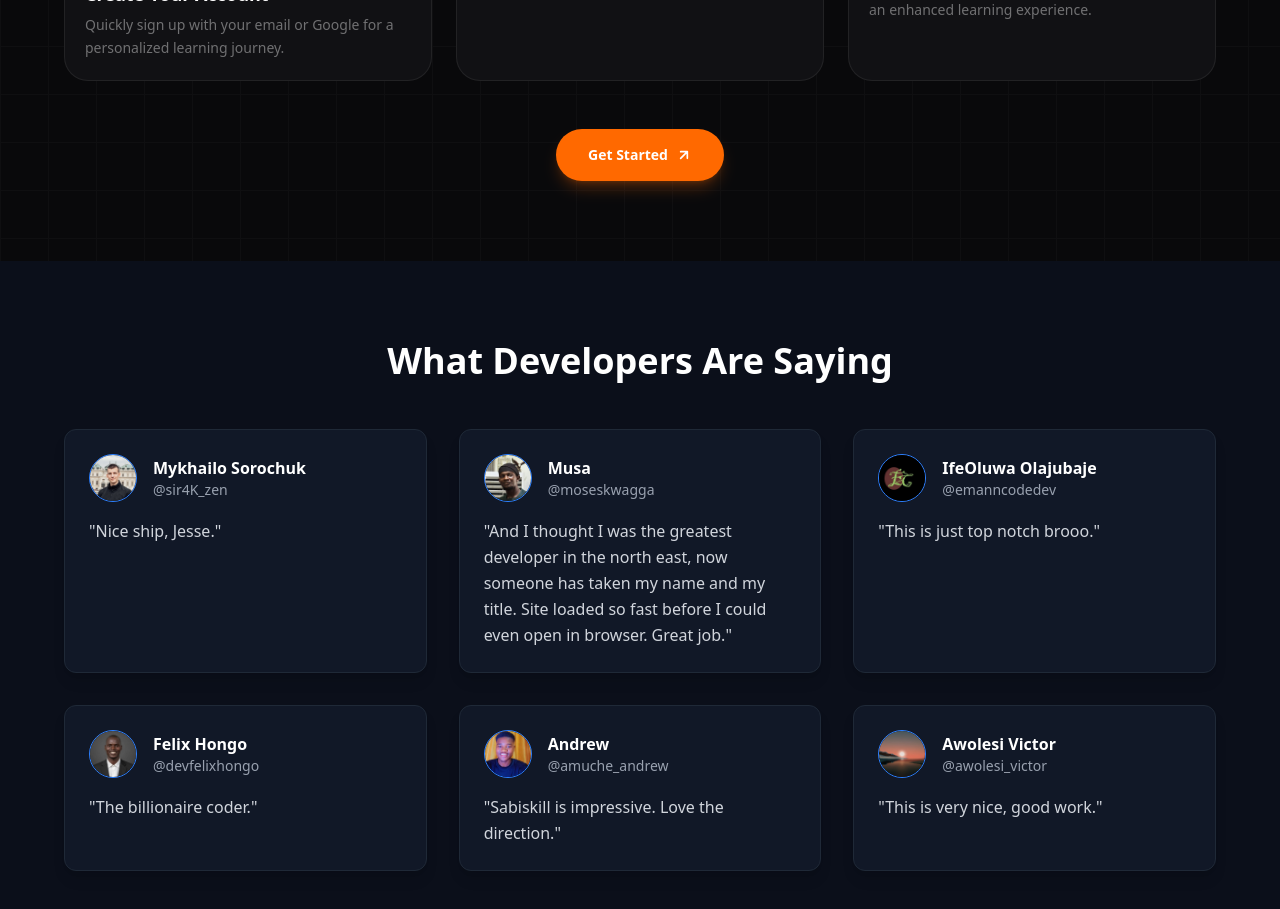
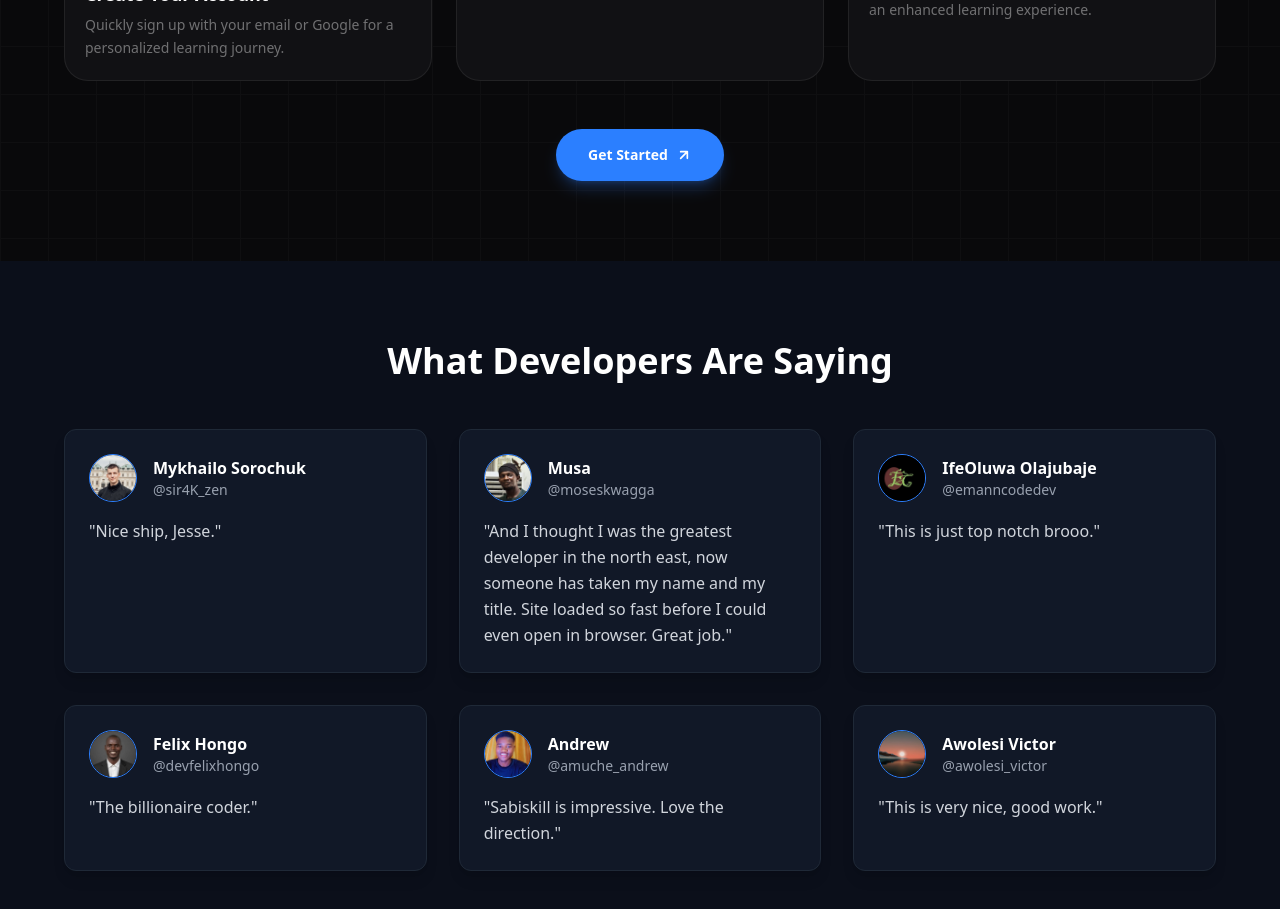
Before and after one commit to JesseJohn7/sabiskill, a Next.js app: page / in a window 1280 px wide. Shown: the part 2320-3229 px from the top of the page. Built offline with nearby package versions, Linux system fonts and the light colour scheme.

Commit message:
get started btn

```diff
--- a/components/HowItWorks.tsx
+++ b/components/HowItWorks.tsx
@@ -285,9 +285,10 @@ const HowItWorks: React.FC = () => {
         transition={{ duration: 0.5, delay: 0.45, ease: "easeOut" }}
       >
         <a
-          href="/auth/signup"
-          className="inline-flex items-center gap-2 bg-orange-500 hover:bg-orange-400 active:scale-95 text-white font-bold text-sm px-8 py-4 rounded-full transition-all duration-200 shadow-lg shadow-orange-500/25"
+         href="https://sabiskill.vercel.app/signup"
+          className="inline-flex items-center gap-2 bg-blue-500 hover:bg-blue-400 active:scale-95 text-white font-bold text-sm px-8 py-4 rounded-full transition-all duration-200 shadow-lg shadow-blue-500/25"
         >
+
           Get Started
           <svg
             className="w-4 h-4"
```
